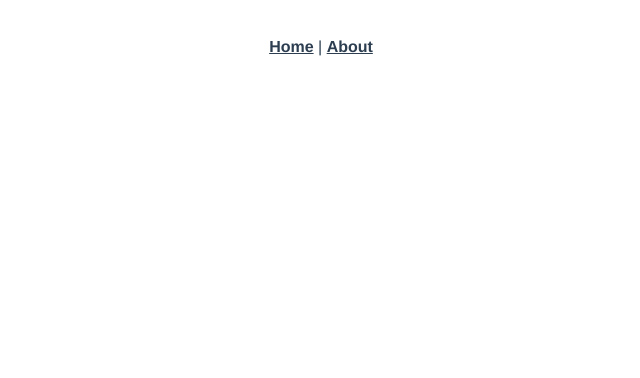
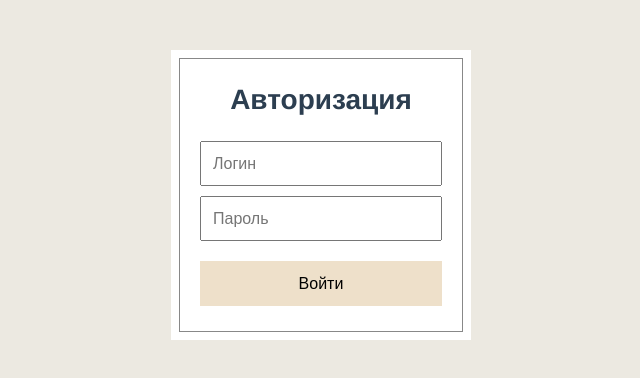
Before and after one commit to Learde/sporting-goods, a Vue app: page /#/login in a window 1280 px wide. Shown: the top 378 px of the page, without its empty margins (319-959 px from the left). Built offline with nearby package versions, Linux system fonts and the light colour scheme.

Commit message:
Init Project. Finish authorization page

```diff
--- a/src/App.vue
+++ b/src/App.vue
@@ -1,32 +1,74 @@
 <template>
-  <div id="app">
-    <div id="nav">
-      <router-link to="/">Home</router-link> |
-      <router-link to="/about">About</router-link>
+  <div id="app" :class="classes">
+    <div class="app__wrapper">
+      <div id="nav" class="app__nav">
+        <router-link to="/">Home</router-link> |
+        <router-link to="/about">About</router-link>
+      </div>
+      <router-view />
     </div>
-    <router-view />
   </div>
 </template>
 
-<style lang="scss">
-#app {
-  font-family: Avenir, Helvetica, Arial, sans-serif;
-  -webkit-font-smoothing: antialiased;
-  -moz-osx-font-smoothing: grayscale;
-  text-align: center;
-  color: #2c3e50;
-}
-
-#nav {
-  padding: 30px;
-
-  a {
-    font-weight: bold;
-    color: #2c3e50;
-
-    &.router-link-exact-active {
-      color: #42b983;
+<script>
+export default {
+  computed: {
+    classes() {
+      let obj = {
+        'app': true,
+        'app--smaller': !this.$store.state.isLogin
+      }
+      return obj
     }
   }
 }
+</script>
+
+<style lang="scss">
+* {
+  margin: 0;
+  padding: 0;
+  box-sizing: border-box;
+}
+
+html {
+  font-size: 10px; // 1rem = 10px
+}
+
+body {
+  background-color: rgb(236, 233, 225);
+}
+
+.app {
+  display: flex;
+  max-width: 90rem;
+  padding: .8rem;
+
+  margin: 5rem auto 0;
+
+  font-family: Avenir, Helvetica, Arial, sans-serif;
+  text-align: center;
+
+  color: #2c3e50;
+  background-color: #fff;
+
+  &--smaller {
+    max-width: 30rem;
+  }
+
+  &__wrapper {
+    width: 100%;
+    margin: auto auto;
+    border: 1px solid #888;
+  }
+
+  &__nav {
+    display: none;
+  }
+
+  & h1 {
+    font-size: 2.8rem;
+    margin-bottom: 2.5rem;
+  }
+}
 </style>
--- a/src/router/index.js
+++ b/src/router/index.js
@@ -1,6 +1,8 @@
 import Vue from "vue";
 import VueRouter from "vue-router";
 import Home from "../views/Home.vue";
+import Login from "../views/Login.vue";
+import store from "../store/index";
 
 Vue.use(VueRouter);
 
@@ -18,6 +20,11 @@ const routes = [
     // which is lazy-loaded when the route is visited.
     component: () =>
       import(/* webpackChunkName: "about" */ "../views/About.vue")
+  },
+  {
+    path: "/login",
+    name: "Login",
+    component: Login
   }
 ];
 
@@ -25,4 +32,13 @@ const router = new VueRouter({
   routes
 });
 
+// Используем хук для перехода на роут с авторизацией при нежелательном переходе на другой роут
+// И отключаем правило eslint'а, которое здесь мешает
+// eslint-disable-block no-unused-vars
+router.beforeEach((to, from, next) => {
+  if (to.name !== 'Login' && !store.state.isLogin) next({ name: 'Login' })
+  else if (to.name === 'Login' && store.state.isLogin) next({ name: 'Home' })
+  else next()
+})
+
 export default router;
--- a/src/store/index.js
+++ b/src/store/index.js
@@ -4,8 +4,26 @@ import Vuex from "vuex";
 Vue.use(Vuex);
 
 export default new Vuex.Store({
-  state: {},
-  mutations: {},
-  actions: {},
+  state: {
+    isLogin: false
+  },
+  mutations: {
+    login(state, payload) {
+      if (payload.login === "admin" && payload.pass === "admin") {
+        state.isLogin = true;
+      }
+    }
+  },
+  actions: {
+    tryLogin(context, payload) {
+      // eslint-disable-next-line no-unused-vars
+      return new Promise((resolve, reject) => {
+        setTimeout(() => {
+          context.commit("login", payload);
+          resolve();
+        }, 1000);
+      });
+    }
+  },
   modules: {}
 });
--- a/src/views/Home.vue
+++ b/src/views/Home.vue
@@ -1,7 +1,7 @@
 <template>
   <div class="home">
     <img alt="Vue logo" src="../assets/logo.png" />
-    <HelloWorld msg="Welcome to Your Vue.js App" />
+    <HelloWorld :msg="count" />
   </div>
 </template>
 
@@ -13,6 +13,11 @@ export default {
   name: "Home",
   components: {
     HelloWorld
+  },
+  computed: {
+    count() {
+      return this.$store.state.count;
+    }
   }
 };
 </script>
--- /dev/null
+++ b/src/views/Login.vue
@@ -0,0 +1,60 @@
+<template>
+  <div class="login">
+    <h1 class="login__heading">Авторизация</h1>
+    <form class="login__form">
+        <input class="login__input" type="text" placeholder="Логин" v-model="login">
+        <input class="login__input" type="text" placeholder="Пароль" v-model="pass">
+        <input v-on:click="logIn" class="login__submit" type="submit" value="Войти">
+    </form>
+  </div>
+</template>
+
+<script>
+export default {
+    data() {
+        return {
+            login: null,
+            pass: null
+        }
+    },
+    methods: {
+        logIn: function () {
+            this.$store.dispatch('tryLogin', {
+                'login': this.login,
+                'pass': this.pass
+            }).then(() => {
+                this.$router.push({ name: 'Home' })
+            })
+        }
+    },
+}
+</script>
+
+<style lang="scss">
+    .login {
+        padding: 2.5rem 2rem;
+        &__form {
+            display: flex;
+            flex-direction: column;
+        }
+
+        &__input {
+            margin-bottom: 1rem;
+            height: 4.5rem;
+            font-size: 1.6rem;
+            padding-left: 1.1rem;
+        }
+
+        &__submit {
+            height: 4.5rem;
+            font-size: 1.6rem;
+
+            border: 0;
+            background-color: rgb(238, 224, 202);
+
+            margin-top: 1rem;
+
+            cursor: pointer;
+        }
+    }
+</style>
```
Also changed, not shown: .eslintrc.js.
